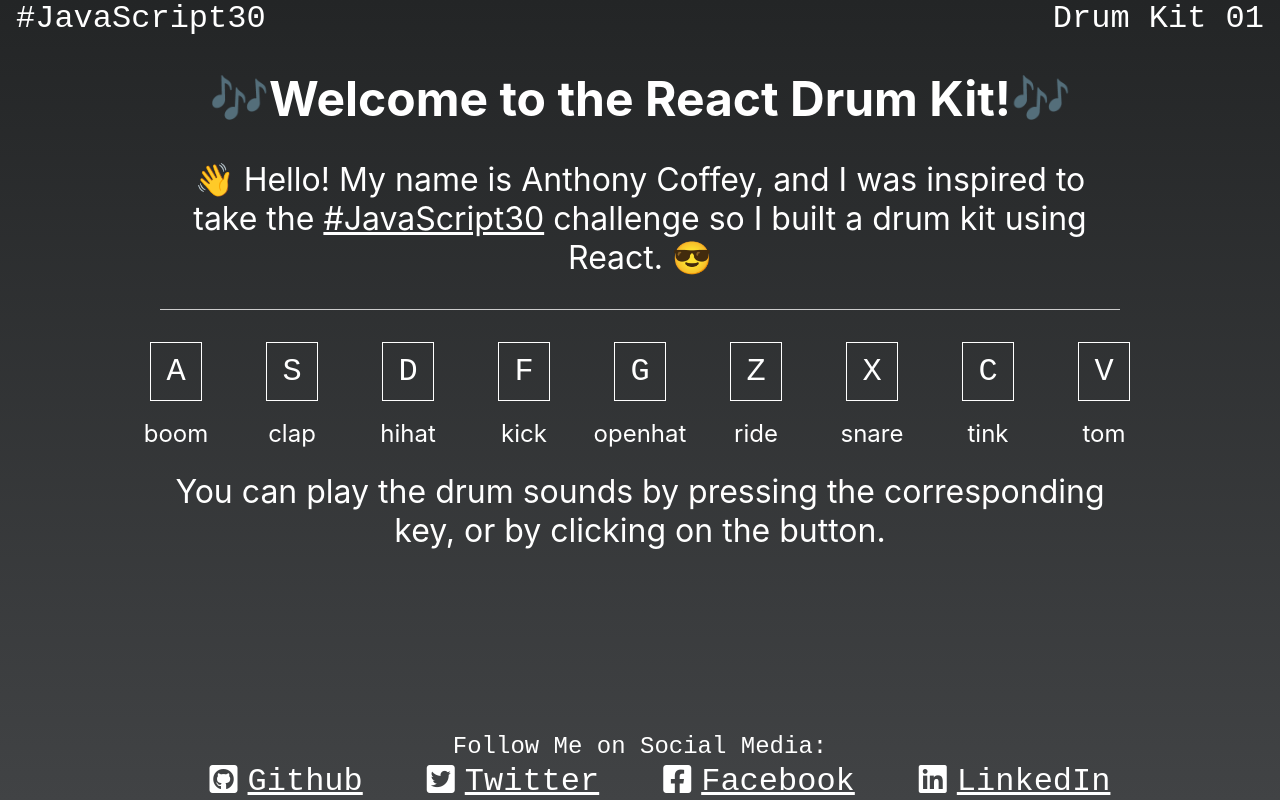
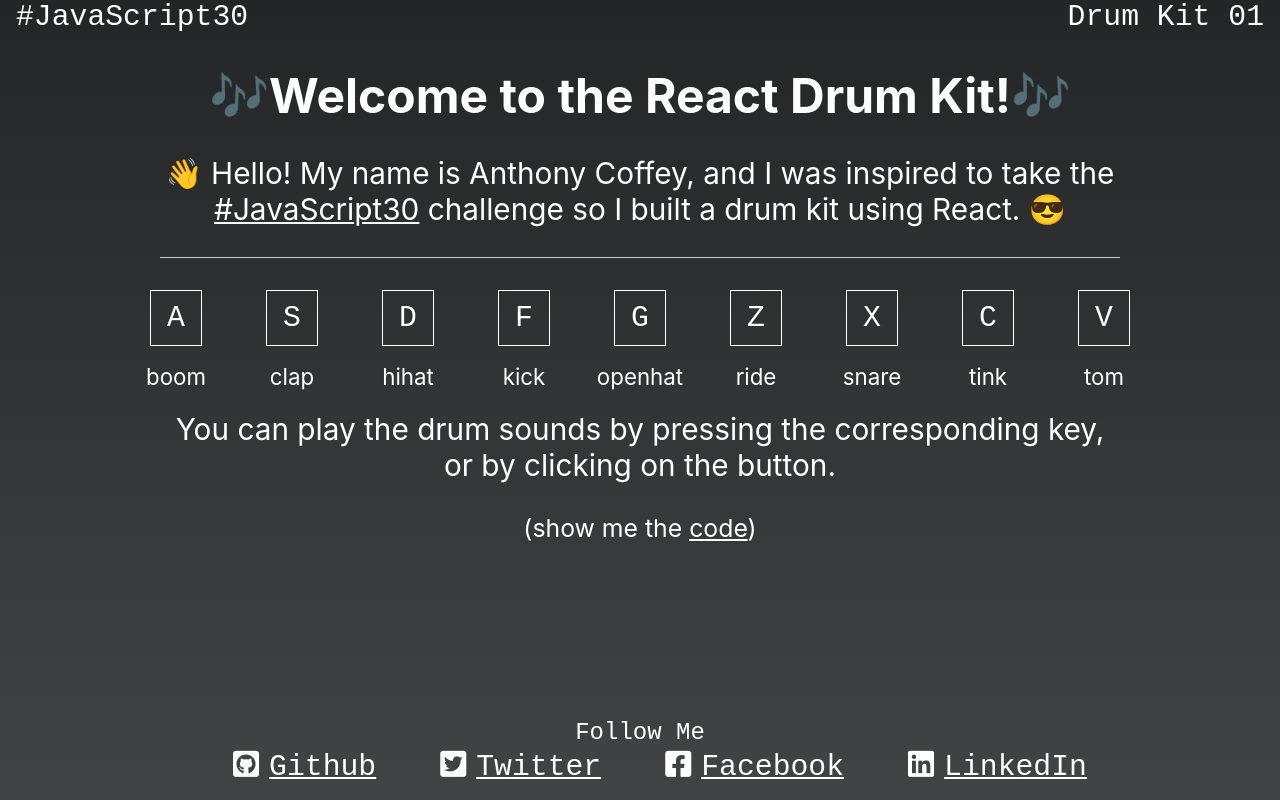
Before and after one commit to anthonycoffey/React-Drum-Kit, a React (Create React App) app: page / in a window 1280 px wide. Built offline with nearby package versions, Linux system fonts and the light colour scheme.

Commit message:
few changes...

```diff
--- a/src/App.js
+++ b/src/App.js
@@ -76,12 +76,13 @@
 
         <div className="instructions">
           <p>You can play the drum sounds by pressing the corresponding key, or by clicking on the button.</p>
+
         </div>
-
+        <small><span>(show me the <a href="https://github.com/anthonycoffey/JavaScript30_ReactDrumKit_01" rel="noopener noreferrer" target="_blank">code</a>)</span></small>
         {this.state.sounds}
       </main>
       <footer>
-        <span className="follow-me">Follow Me on Social Media:</span>
+        <span className="follow-me">Follow Me</span>
         <ul>
           <li>
             <i className="fab fa-github-square"></i><a href="https://github.com/anthonycoffey" rel="noopener noreferrer" target="_blank">Github</a>
--- a/src/App.scss
+++ b/src/App.scss
@@ -26,7 +26,7 @@
   App stylesheet!
  */
 .App {
-  font-size: 2rem;
+  font-size: 1.86rem;
   header {
     font-family: monospace;
     padding: 0 1rem;
@@ -96,12 +96,16 @@
 
     .instructions {
       max-width: 960px;
+      a {
+        font-family: monospace;
+      }
     }
 
   }
 
   footer {
     position: absolute;
+    padding-bottom: 1rem;
     bottom: 0;
     width: 100%;
     color: #FFFFFF;
```
Also changed, not shown: 1 other file (tests, documents, lock files or other folders).
